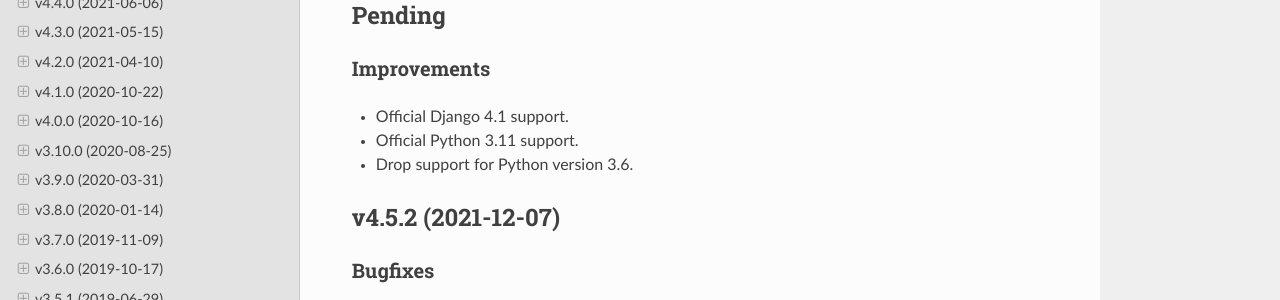
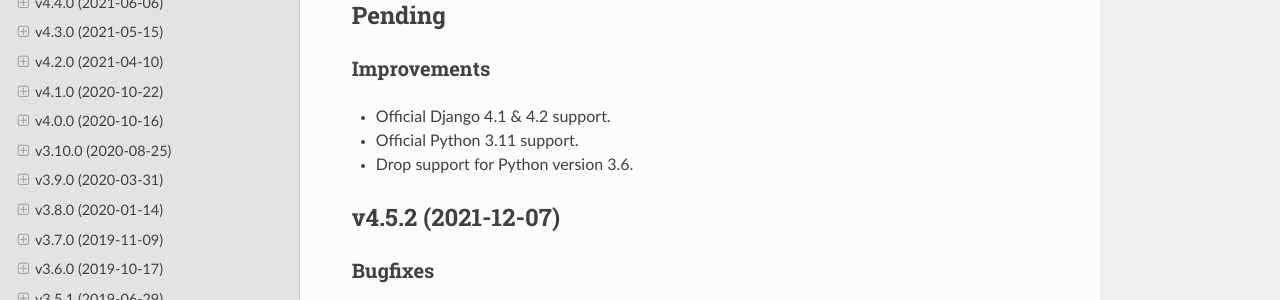
Before and after one commit to pytest-dev/pytest-django, a Sphinx documentation site: the page built from docs/changelog.rst, in a window 1280 px wide and 900 px high. Shown: the part 161-461 px from the top of the window. Built offline with Sphinx 7.4.7 and the Read the Docs theme 2.0.0, drawn with Linux system fonts in a browser that asks for light colours; cross-references to code outside the pages are shown as plain code.

Commit message:
WIP: Add Django 4.2 support (#1044)
Co-authored-by: Paolo Melchiorre <paolo@melchiorre.org>

```diff
--- a/README.rst
+++ b/README.rst
@@ -32,7 +32,7 @@
   <https://pytest-django.readthedocs.io/en/latest/contributing.html>`_
 * Version compatibility:
 
-  * Django: 3.2, 4.0, 4.1 and latest main branch (compatible at the time of
+  * Django: 3.2, 4.0, 4.1, 4.2 and latest main branch (compatible at the time of
     each release)
   * Python: CPython>=3.7 or PyPy 3
   * pytest: >=5.4
--- a/docs/changelog.rst
+++ b/docs/changelog.rst
@@ -7,7 +7,7 @@
 Improvements
 ^^^^^^^^^^^^
 
-* Official Django 4.1 support.
+* Official Django 4.1 & 4.2 support.
 
 * Official Python 3.11 support.
 
--- a/setup.cfg
+++ b/setup.cfg
@@ -16,6 +16,7 @@
     Framework :: Django :: 3.2
     Framework :: Django :: 4.0
     Framework :: Django :: 4.1
+    Framework :: Django :: 4.2
     Intended Audience :: Developers
     License :: OSI Approved :: BSD License
     Operating System :: OS Independent
```
Also changed, not shown: 2 other files.
